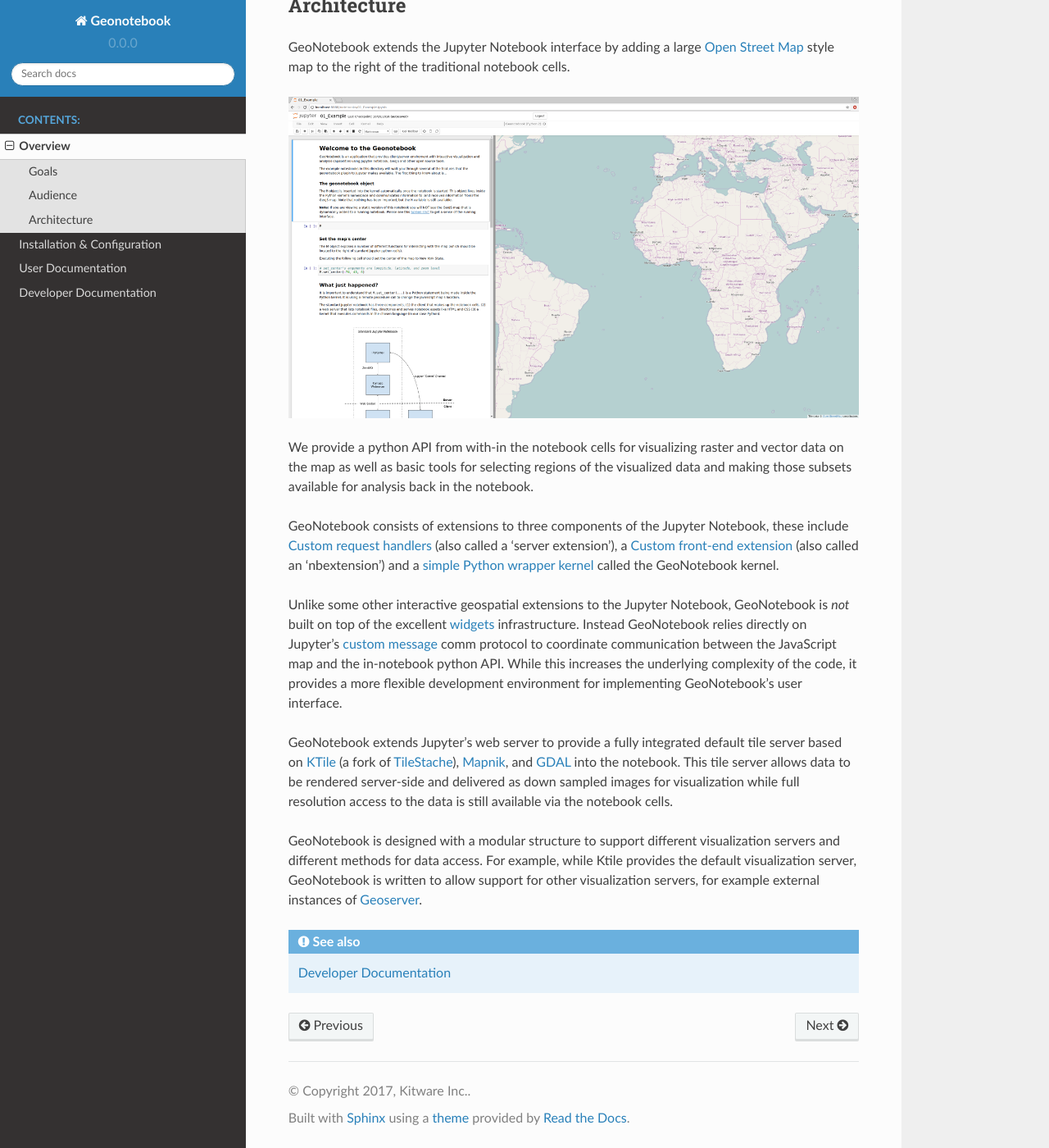
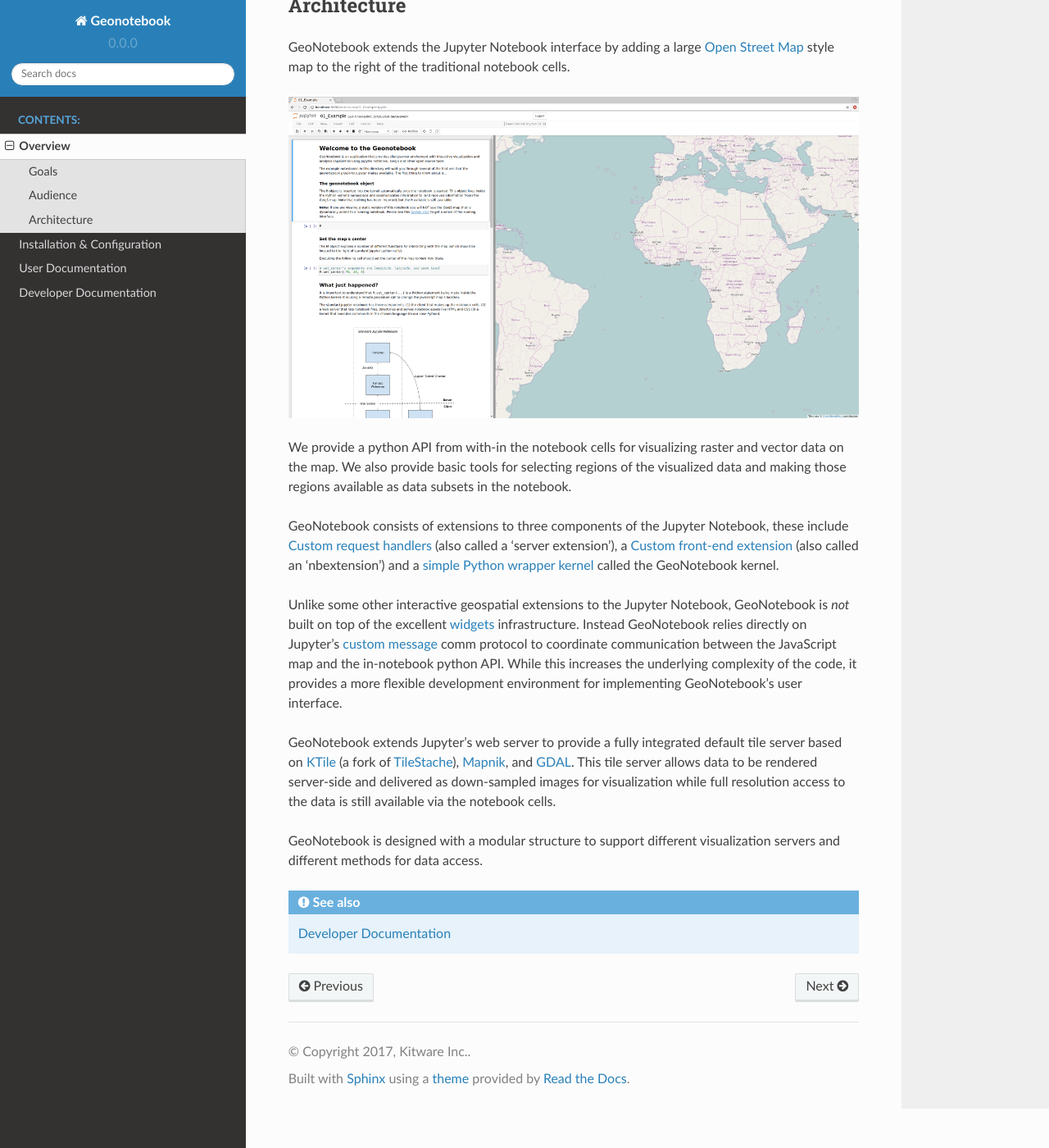
Before and after one commit to OpenGeoscience/geonotebook, a Sphinx documentation site: the page built from docs/source/overview.rst, in a window 1280 px wide and 1400 px high, scrolled down 738 px. Shown: the whole window at 82% size. Built offline with Sphinx 7.4.7 and the Read the Docs theme 2.0.0, drawn with Linux system fonts in a browser that asks for light colours; some of the changed text lies outside the part shown.

Commit message:
Edits to overview

```diff
--- a/docs/source/overview.rst
+++ b/docs/source/overview.rst
@@ -19,7 +19,7 @@
 
   * Geospatial experts who are interested in using state of the art data science tools like the Jupyter Notebook to explore their data and share their findings.
   * Data scientists who are already using the python data analytics stack (e.g. numpy, pandas, matplotlib, jupyter, etc) but find current geospatial libraries to be confusing or burdensome.
-  * Technical managers of large quantities of geospatial data who are looking to maximize usage by provide analysis environments that are "closer" their data.
+  * Technical managers of large quantities of geospatial data who are looking to maximize usage by provide analysis environments that are closer their data.
 
 
 Architecture
@@ -29,14 +29,14 @@
 
 .. image:: images/geonotebook.png
 
-We provide a python API from with-in the notebook cells for visualizing raster and vector data on the map as well as basic tools for selecting regions of the visualized data and making those subsets available for analysis back in the notebook.
+We provide a python API from with-in the notebook cells for visualizing raster and vector data on the map. We also provide  basic tools for selecting regions of the visualized data and making those regions available as data subsets in the notebook.
 
 GeoNotebook consists of extensions to three components of the Jupyter Notebook, these include `Custom request handlers <http://jupyter-notebook.readthedocs.io/en/latest/extending/handlers.html>`_ (also called a 'server extension'), a `Custom front-end extension <http://jupyter-notebook.readthedocs.io/en/latest/extending/frontend_extensions.html>`_ (also called an 'nbextension') and a `simple Python wrapper kernel <http://jupyter-client.readthedocs.io/en/latest/wrapperkernels.html>`_ called the GeoNotebook kernel.
 
 Unlike some other interactive geospatial extensions to the Jupyter Notebook,  GeoNotebook is *not* built on top of the excellent `widgets <http://jupyter.org/widgets.html>`_ infrastructure.  Instead GeoNotebook relies directly on Jupyter's `custom message <http://jupyter-client.readthedocs.io/en/latest/messaging.html#custom-messages>`_ comm protocol to coordinate communication between the JavaScript map and the in-notebook python API. While this increases the underlying complexity of the code,  it provides a more flexible development environment for implementing GeoNotebook's user interface.
 
-GeoNotebook extends Jupyter's web server to provide a fully integrated default tile server based on `KTile <https://github.com/OpenGeoscience/KTile>`_ (a fork of `TileStache <https://github.com/TileStache/TileStache>`_), `Mapnik <https://github.com/mapnik/mapnik>`_, and `GDAL <http://www.gdal.org/>`_ into the notebook.  This tile server allows data to be rendered server-side and delivered as down sampled images for visualization while full resolution access to the data is still available via the notebook cells.
+GeoNotebook extends Jupyter's web server to provide a fully integrated default tile server based on `KTile <https://github.com/OpenGeoscience/KTile>`_ (a fork of `TileStache <https://github.com/TileStache/TileStache>`_), `Mapnik <https://github.com/mapnik/mapnik>`_, and `GDAL <http://www.gdal.org/>`_.  This tile server allows data to be rendered server-side and delivered as down-sampled images for visualization while full resolution access to the data is still available via the notebook cells.
 
-GeoNotebook is designed with a modular structure to support different visualization servers and different methods for data access. For example, while Ktile provides the default visualization server, GeoNotebook is written to allow support for other visualization servers,  for example external instances of `Geoserver <http://geoserver.org/>`_.
+GeoNotebook is designed with a modular structure to support different visualization servers and different methods for data access.
 
 .. seealso:: :doc:`developer-docs`
```
